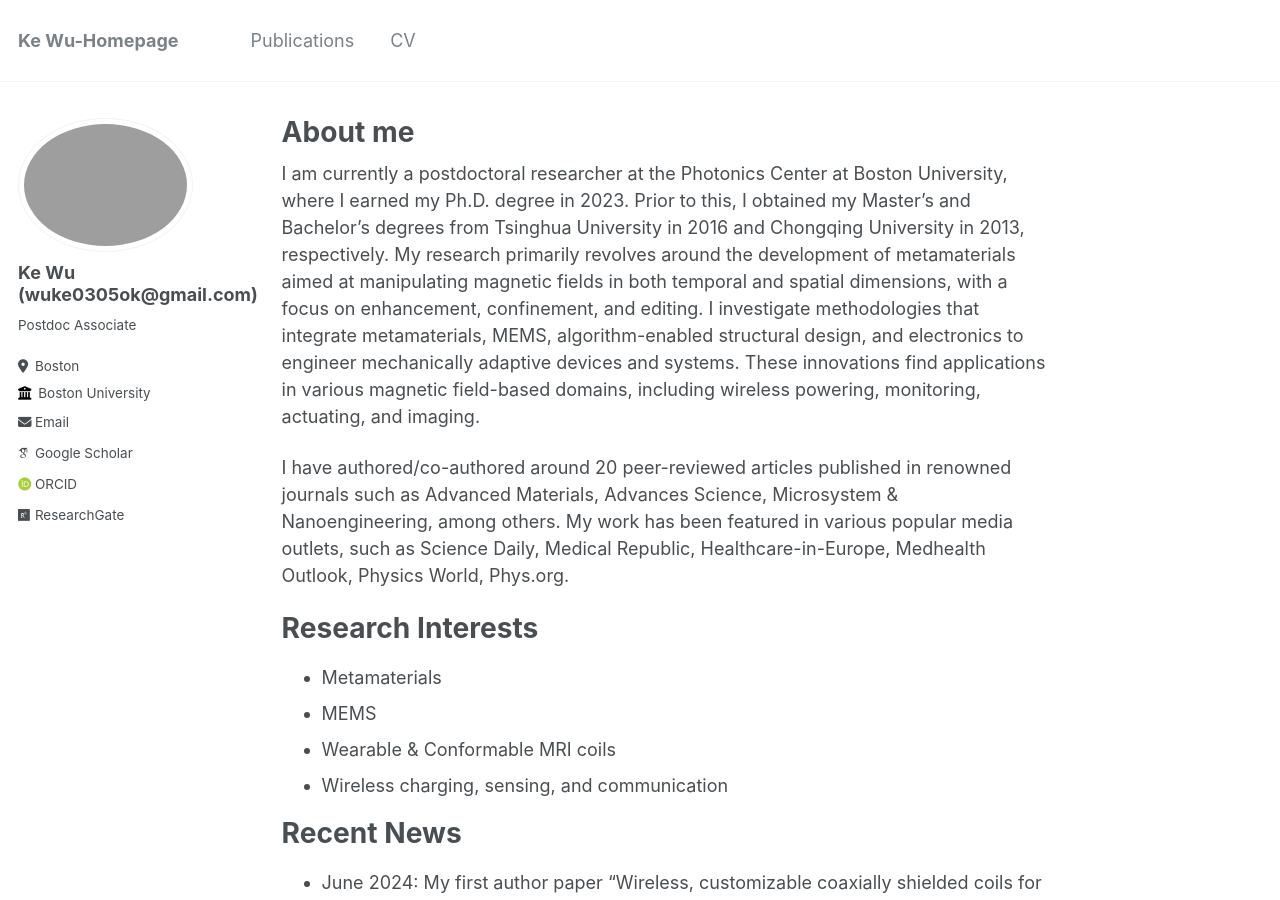
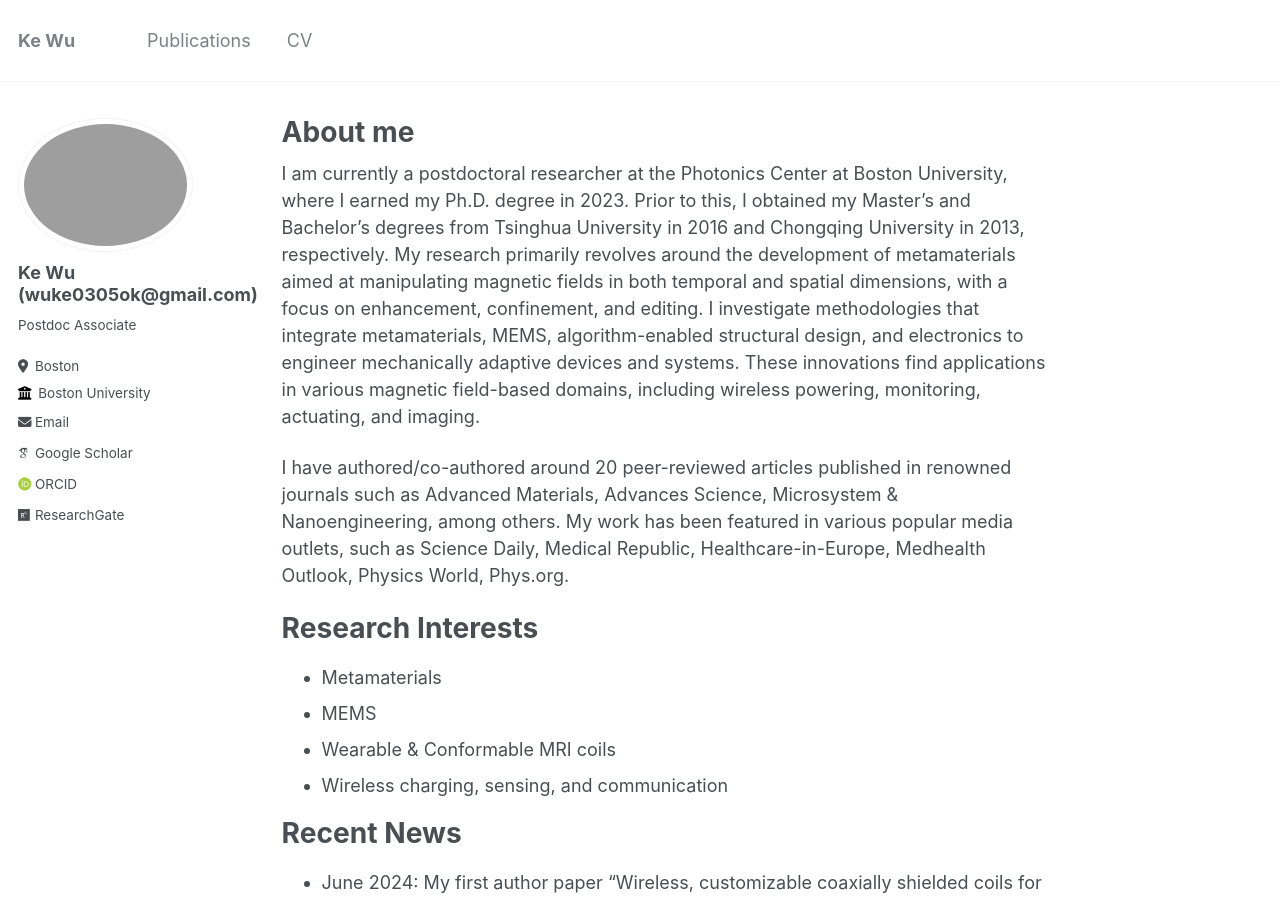
Before and after one commit to wuke0305/wuke0305.github.io, a Jekyll site: the page built from _pages/about.md, in a window 1280 px wide and 900 px high. Built offline with Jekyll 4.4.1, drawn with Linux system fonts in a browser that asks for light colours; some web fonts are replaced.

Commit message:
Update _config.yml

```diff
--- a/_config.yml
+++ b/_config.yml
@@ -8,7 +8,7 @@
 
 # Basic Site Settings
 locale                   : "en-US"
-title                    : "Ke Wu-Homepage"
+title                    : "Ke Wu"
 title_separator          : "-"
 name                     : &name "Your Name"
 description              : &description "personal description"
```
